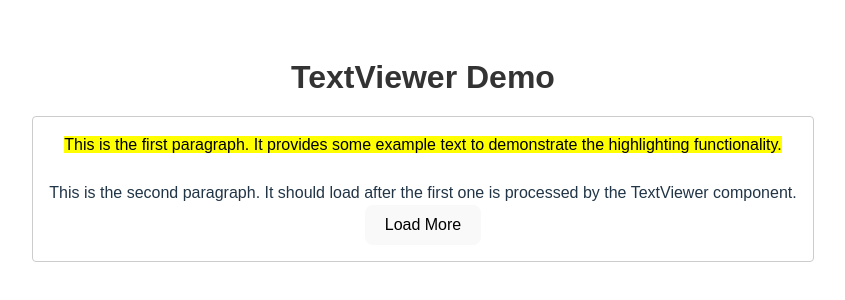
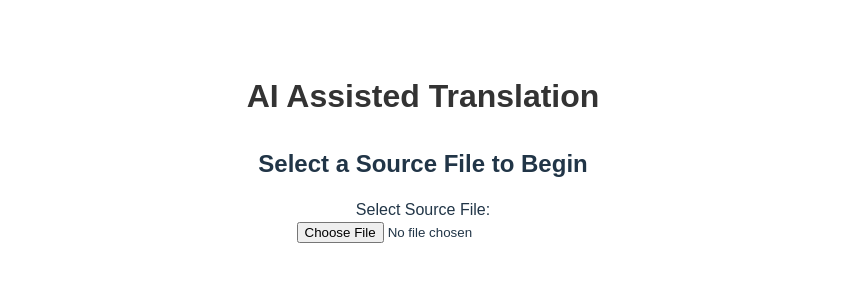
Before and after one commit to jam01/translate-ai, a Vue app: page / in a window 1280 px wide. Shown: the part 242-542 px from the top of the page, without its empty margins (217-1062 px from the left). Built offline with nearby package versions, Linux system fonts and the light colour scheme.

Commit message:
picker & viewer

```diff
--- a/src/App.vue
+++ b/src/App.vue
@@ -1,23 +1,39 @@
 <script setup lang="ts">
-import TextViewer from './components/TextViewer.vue'
+import { ref, watchEffect } from "vue";
+import SourcePicker from "./components/SourcePicker.vue";
+import SourceViewer from "./components/SourceViewer.vue";
+import { useTranslationStore } from "./store/translationStore.ts";
 
-// Mock File for demonstration purposes
-const mockFileContent = `This is the first paragraph. It provides some example text to demonstrate the highlighting functionality.
+// Access the store
+const store = useTranslationStore();
 
-This is the second paragraph. It should load after the first one is processed by the TextViewer component.`
+// Check if a file has been loaded
+const isFileSelected = ref(!!store.sourceFile);
 
-// Convert the mock string into a File object (browser-compatible demo)
-const mockFile = new File([mockFileContent], "mockFile.txt", { type: "text/plain" })
+// Reactively update the state when the source file changes
+watchEffect(() => {
+  isFileSelected.value = !!store.sourceFile;
+});
 </script>
 
 <template>
   <div id="app">
     <header>
-      <h1>TextViewer Demo</h1>
+      <h1>AI Assisted Translation</h1>
     </header>
-<!--    <main>-->
-      <TextViewer :file="mockFile" />
-<!--    </main>-->
+    <main>
+      <!-- Show SourcePicker when no file is selected -->
+      <div v-if="!isFileSelected" class="file-selection-area">
+        <h2>Select a Source File to Begin</h2>
+        <SourcePicker />
+      </div>
+
+      <!-- Show SourceViewer when a file is selected -->
+      <div v-else class="translation-area">
+        <h2>Translation Interface</h2>
+        <SourceViewer />
+      </div>
+    </main>
   </div>
 </template>
 
@@ -25,7 +41,7 @@ const mockFile = new File([mockFileContent], "mockFile.txt", { type: "text/plain
 #app {
   font-family: Arial, sans-serif;
   text-align: center;
-  margin: 2rem;
+  padding: 2rem;
 }
 
 header {
@@ -38,9 +54,18 @@ h1 {
 }
 
 main {
-  display: flex;
-  justify-content: center;
-  align-items: center;
-  flex-direction: column;
+  margin-top: 2rem;
+}
+
+.file-selection-area,
+.translation-area {
+  max-width: 600px;
+  margin: 0 auto;
+  text-align: center;
+}
+
+h2 {
+  font-size: 1.5rem;
+  margin-bottom: 1rem;
 }
 </style>
--- /dev/null
+++ b/src/components/SourcePicker.vue
@@ -0,0 +1,30 @@
+<script setup lang="ts">
+import { useTranslationStore } from '../store/translationStore.ts';
+
+const store = useTranslationStore();
+
+async function handleFileSelection(event: Event) {
+  const input = event.target as HTMLInputElement;
+  const file = input.files?.[0];
+  if (!file) return;
+
+  // Save the selected file to the store
+  store.setSourceFile(file);
+}
+</script>
+
+<template>
+  <div class="source-picker">
+    <label for="fileInput">Select Source File:</label>
+    <input id="fileInput" type="file" @change="handleFileSelection" accept=".txt" />
+  </div>
+</template>
+
+<style scoped>
+.source-picker {
+  display: flex;
+  flex-direction: column;
+  align-items: center;
+  margin-bottom: 1rem;
+}
+</style>
--- /dev/null
+++ b/src/components/SourceViewer.vue
@@ -0,0 +1,123 @@
+<script setup lang="ts">
+import { ref, onMounted, computed, watch } from "vue";
+import { useTranslationStore } from "../store/translationStore.ts";
+import { seekToParagraph } from "../services/fileReaderService.ts";
+import { nextSegment } from "../services/segmenter.ts";
+
+const store = useTranslationStore();
+
+// Local state
+const textContent = ref("");
+const currentOffset = ref(0);
+const highlightedSegment = ref<{ start: number; end: number } | null>(null);
+
+// Watch the `sourceFile` in case it changes
+watch(
+  () => store.sourceFile,
+  async (newFile) => {
+    if (newFile) {
+      // Reset any state when a new file is selected
+      currentOffset.value = 0;
+      textContent.value = "";
+      highlightedSegment.value = null;
+
+      // Load the first chunk of the new file
+      await loadNextChunk();
+    }
+  },
+  { immediate: true }
+);
+
+// Fetch the next text chunk
+async function loadNextChunk() {
+  const source = store.sourceFile;
+  if (!source) return;
+  const result = await seekToParagraph(source, currentOffset.value, 100); // Read 100 words max
+  textContent.value = result.text;
+  currentOffset.value = result.byteOffset;
+
+  // Extract the first segment and highlight it
+  const segmentInfo = nextSegment(textContent.value, 100);
+  if (segmentInfo) {
+    highlightedSegment.value = { start: 0, end: segmentInfo.endOffset };
+  } else {
+    highlightedSegment.value = null; // Clear highlighting
+  }
+}
+
+// Handle text selection for custom highlighting
+function handleSelection() {
+  const selection = window.getSelection();
+  if (!selection || selection.rangeCount === 0) return;
+
+  const range = selection.getRangeAt(0);
+  const selectedText = range.toString();
+  if (!selectedText) return;
+
+  const startOffset = textContent.value.indexOf(selectedText);
+  if (startOffset === -1) return;
+
+  // Ensure the selection starts from the start of text
+  if (startOffset === 0) {
+    highlightedSegment.value = { start: startOffset, end: endOffset };
+  } else {
+    console.warn("Highlight must start at the beginning of the text.");
+  }
+
+  const endOffset = startOffset + selectedText.length;
+  highlightedSegment.value = { start: startOffset, end: endOffset };
+
+  // Clear the selection visually
+  selection.removeAllRanges();
+}
+
+// Highlight text using `<mark>` tags
+const highlightedText = computed(() => {
+  if (!highlightedSegment.value) return textContent.value;
+
+  const { start, end } = highlightedSegment.value;
+  const before = textContent.value.slice(0, start);
+  const highlighted = textContent.value.slice(start, end);
+  const after = textContent.value.slice(end);
+
+  return `${before}<mark>${highlighted}</mark>${after}`;
+});
+</script>
+
+<template>
+  <div v-if="store.sourceFile" class="text-viewer">
+    <div
+      class="text-content"
+      @mouseup="handleSelection"
+      v-html="highlightedText"
+      contenteditable="false"
+    ></div>
+    <button @click="loadNextChunk">Load More</button>
+  </div>
+  <div v-else class="placeholder">
+    <p>No source file selected yet. Please select a file to begin.</p>
+  </div>
+</template>
+
+<style scoped>
+.text-viewer {
+  padding: 1rem;
+  border: 1px solid #ccc;
+  border-radius: 4px;
+  margin-bottom: 1rem;
+}
+.text-content {
+  white-space: pre-wrap;
+  word-wrap: break-word;
+}
+mark {
+  background-color: yellow;
+  color: black;
+}
+.placeholder {
+  margin-top: 1rem;
+  font-style: italic;
+  text-align: center;
+  color: gray;
+}
+</style>
--- a/src/components/TextViewer.vue
+++ /dev/null
@@ -1,103 +0,0 @@
-<script setup lang="ts">
-import {ref, onMounted, computed} from 'vue'
-import { useTranslationStore } from "../store/translationStore.ts"
-import { seekToParagraph } from "../services/fileReaderService.ts"
-import { nextSegment } from "../services/segmenter.ts"
-
-const store = useTranslationStore()
-const props = defineProps<{
-  file: File
-}>()
-
-// State
-const textContent = ref('') // Complete paragraph
-const currentOffset = ref(store.lastProcessedByteOffset || 0) // Byte tracking
-const highlightedSegment = ref<{ start: number; end: number } | null>(null) // Track the highlighted segment
-
-// Load the next chunk and highlight the first segment
-async function loadNextChunk() {
-  const result = await seekToParagraph(props.file, currentOffset.value, 100) // Limit to 100 words
-  textContent.value = result.text
-  currentOffset.value = result.byteOffset
-
-  // Extract the first segment and highlight it
-  const segmentInfo = nextSegment(textContent.value, 100)
-  if (segmentInfo) {
-    highlightedSegment.value = { start: 0, end: segmentInfo.endOffset }
-  } else {
-    highlightedSegment.value = null // Clear highlighting if no more segments
-  }
-}
-
-// Handle text selection for custom highlighting
-function handleSelection(event: Event) {
-  const selection = window.getSelection()
-  if (!selection || selection.rangeCount === 0) return
-
-  const range = selection.getRangeAt(0)
-  const selectedText = range.toString() // Fetch selected text
-
-  if (!selectedText) return
-
-  const startOffset = textContent.value.indexOf(selectedText)
-  const endOffset = startOffset + selectedText.length
-
-  // Ensure the selection starts from the start of text
-  if (startOffset === 0) {
-    highlightedSegment.value = { start: startOffset, end: endOffset }
-  } else {
-    console.warn("Highlight must start at the beginning of the text.")
-  }
-
-  // Clear selection visually
-  selection.removeAllRanges()
-}
-
-// Compute highlighted text with `<mark>` tags
-const highlightedText = computed(() => {
-  if (!highlightedSegment.value) return textContent.value
-
-  const { start, end } = highlightedSegment.value
-  const before = textContent.value.slice(0, start)
-  const highlighted = textContent.value.slice(start, end)
-  const after = textContent.value.slice(end)
-
-  return `${before}<mark>${highlighted}</mark>${after}`
-})
-
-// Load the first chunk upon mounting
-onMounted(() => {
-  loadNextChunk()
-})
-</script>
-
-<template>
-  <div class="text-viewer">
-    <div
-      class="text-content"
-      @mouseup="handleSelection"
-      v-html="highlightedText"
-      contenteditable="false"
-    ></div>
-    <button @click="loadNextChunk">Load More</button>
-  </div>
-</template>
-
-<style scoped>
-.text-viewer {
-  padding: 1rem;
-  border: 1px solid #ccc;
-  border-radius: 4px;
-  margin-bottom: 1rem;
-}
-
-.text-content {
-  white-space: pre-wrap;
-  word-wrap: break-word;
-}
-
-mark {
-  background-color: yellow;
-  color: black;
-}
-</style>
--- a/src/store/translationStore.ts
+++ b/src/store/translationStore.ts
@@ -3,18 +3,20 @@ import type {Segment, SegmentRange, TranslationDecision, TranslationDocument} fr
 
 
 export const useTranslationStore = defineStore('translation', {
-    state: (): TranslationDocument => ({
-        filePath: '',
-        segments: [],
-        lastUpdatedAt: Date.now(),
-        lastProcessedByteOffset: 0,
+    state: () => ({
+        sourceFile: null as File | null,
+        translationDoc: {
+            segments: [],
+            lastUpdatedAt: Date.now(),
+            lastProcessedByteOffset: 0,
+        } as TranslationDocument,
     }),
 
     getters: {
-        hasSegments: (state): boolean => state.segments.length > 0,
+        hasSegments: (state): boolean => state.translationDoc.segments.length > 0,
         progress: (state): number => {
-            const total = state.segments.length
-            const processed = state.segments.filter((s) => s.status === 'processed').length
+            const total = state.translationDoc.segments.length
+            const processed = state.translationDoc.segments.filter((s) => s.status === 'processed').length
             return total ? Math.round((processed / total) * 100) : 0
         },
     },
@@ -22,7 +24,7 @@ export const useTranslationStore = defineStore('translation', {
     actions: {
         addSegment(range: SegmentRange): void {
             const newSegment: Segment = {
-                id: this.segments.length + 1,
+                id: this.translationDoc.segments.length + 1,
                 range,
                 status: 'unprocessed',
                 comments: [],
@@ -30,8 +32,8 @@ export const useTranslationStore = defineStore('translation', {
                 decisions: [],
                 updatedAt: undefined,
             }
-            this.segments.push(newSegment)
-            this.lastProcessedByteOffset = range.end.byteOffset
+            this.translationDoc.segments.push(newSegment)
+            this.translationDoc.lastProcessedByteOffset = range.end.byteOffset
             this.saveToLocalStorage()
         },
 
@@ -41,7 +43,7 @@ export const useTranslationStore = defineStore('translation', {
             seg.translation = translation
             seg.status = 'processed'
             seg.updatedAt = Date.now()
-            this.lastProcessedByteOffset = seg.range.end.byteOffset
+            this.translationDoc.lastProcessedByteOffset = seg.range.end.byteOffset
             this.saveToLocalStorage()
         },
 
@@ -52,7 +54,7 @@ export const useTranslationStore = defineStore('translation', {
             seg.translation = translation
             seg.status = 'processed'
             seg.updatedAt = Date.now()
-            this.lastUpdatedAt = Date.now()
+            this.translationDoc.lastUpdatedAt = Date.now()
 
             this.saveToLocalStorage()
         },
@@ -82,21 +84,20 @@ export const useTranslationStore = defineStore('translation', {
         },
 
         getSegmentById(id: number): Segment | undefined {
-            return this.segments.find((seg) => seg.id === id)
+            return this.translationDoc.segments.find((seg) => seg.id === id)
         },
 
-        setFilePath(path: string): void {
-            this.filePath = path
-            this.saveToLocalStorage()
+        setSourceFile(file: File): void {
+            this.sourceFile = file
         },
 
         loadDocument(data: TranslationDocument): void {
-            this.$state = data
+            this.$state.translationDoc = data
             this.saveToLocalStorage()
         },
 
         saveToLocalStorage(): void {
-            localStorage.setItem('translation_session', JSON.stringify(this.$state))
+            localStorage.setItem('translation_session', JSON.stringify(this.$state.translationDoc))
         },
 
         loadFromLocalStorage(): boolean {
@@ -104,7 +105,7 @@ export const useTranslationStore = defineStore('translation', {
             if (raw) {
                 try {
                     const parsed = JSON.parse(raw)
-                    this.$patch(parsed)
+                    this.$patch({translationDoc: parsed})
                     return true
                 } catch (e) {
                     console.error('Failed to load session:', e)
--- a/src/types/translationState.ts
+++ b/src/types/translationState.ts
@@ -30,7 +30,6 @@ export interface Segment {
 
 // Full document state
 export interface TranslationDocument {
-    filePath: string; // can be null if not saved yet
     segments: Segment[];
     sourceTextHash?: string; // optional hash to detect changes
     lastProcessedByteOffset: number; // last processed byte offset
```
